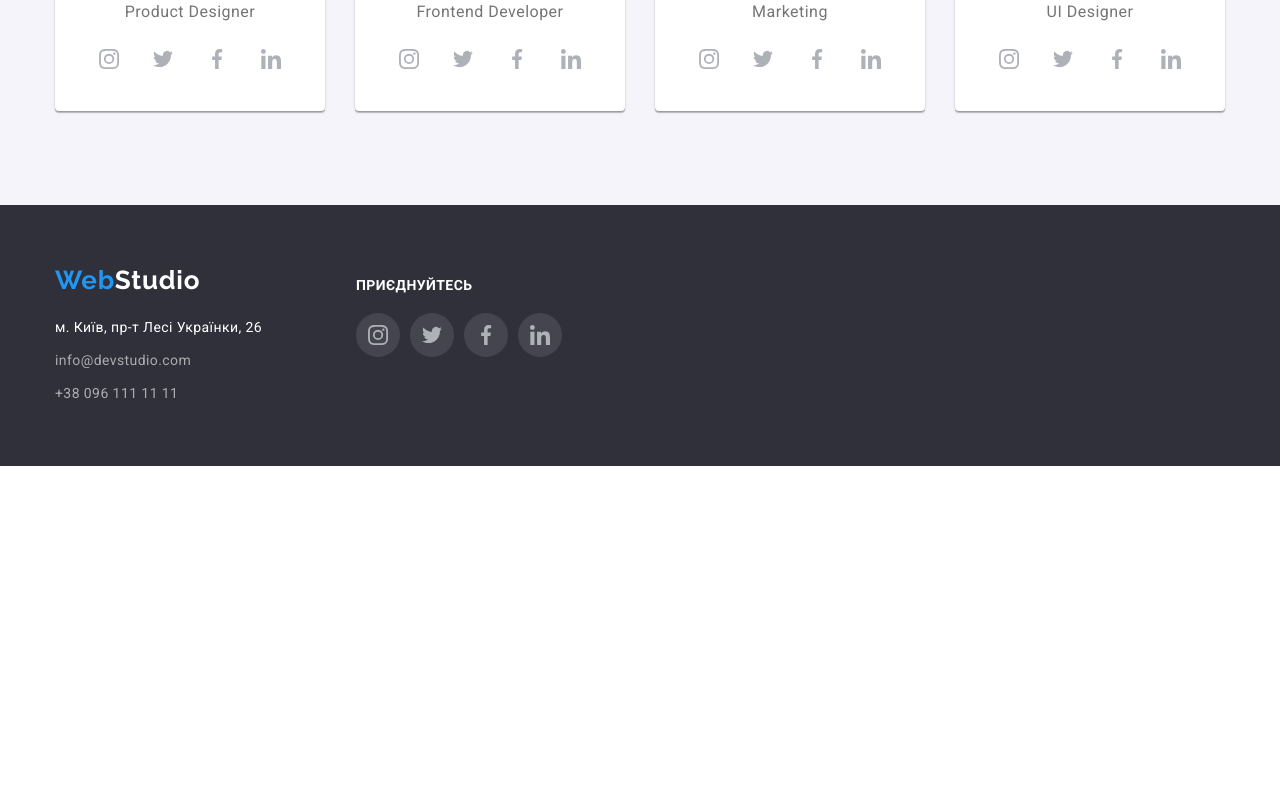
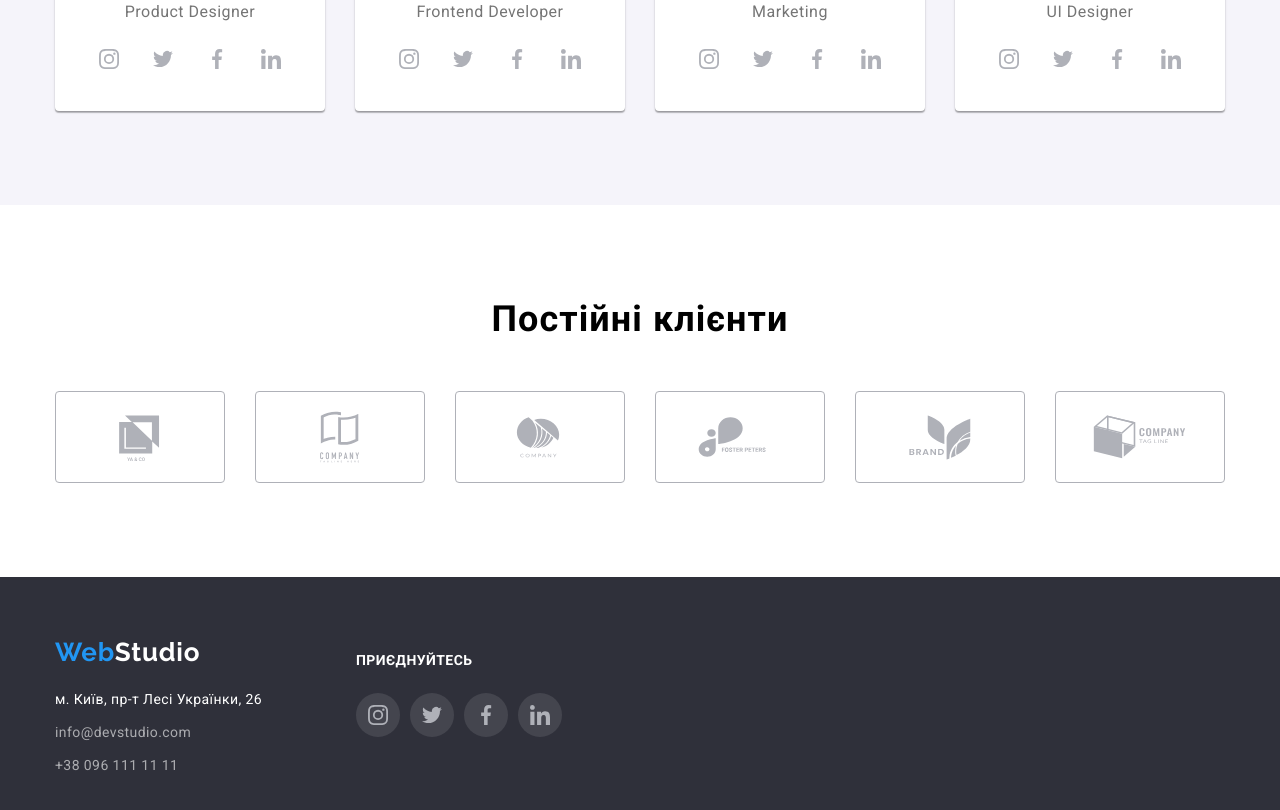
Before and after one commit to korobyeynikov/goit-markup-hw-04, a plain HTML site: page index.html in a window 1280 px wide. Shown: the part 2074-2884 px from the top of the page. Before the commit the page ends 2540 px from the top, so only its background shows below. Drawn offline with nearby package versions, Linux system fonts and the light colour scheme.

Commit message:
homework3 end

```diff
--- a/css/styles.css
+++ b/css/styles.css
@@ -384,9 +384,7 @@ body {
 .btn-footer,
 .btn-card {
   display: flex;
-  justify-content: center;
-  padding-top: 12px;
-  padding-bottom: 12px;
+  padding: 12px 12px;
   width: 44px;
   height: 44px;
 
@@ -405,6 +403,36 @@ body {
   background-color: var(--accent-color);
 }
 .icon-card {
+  fill: currentColor;
+}
+.regular-clients {
+  margin-bottom: 50px;
+  font-weight: 700;
+  font-size: 36px;
+  line-height: 1.16;
+  text-align: center;
+  letter-spacing: 0.03em;
+}
+.reg-client {
+  display: flex;
+  gap: 30px;
+}
+.client {
+  display: flex;
+  padding: 16px 32px;
+  width: 170px;
+  height: 92px;
+
+  color: var(--color-icon);
+  border: 1px solid var(--color-icon);
+  border-radius: 4px;
+}
+.client:hover,
+.client:focus {
+  color: var(--accent-color);
+  border: 1px solid var(--accent-color);
+}
+.client-icon {
   fill: currentColor;
 }
 /* футер */
@@ -457,7 +485,7 @@ body {
   margin-bottom: 20px;
   font-weight: 700;
   font-size: 14px;
-  line-height: 16px;
+  line-height: 1.71;
   letter-spacing: 0.03em;
   text-transform: uppercase;
 
--- a/index.html
+++ b/index.html
@@ -288,6 +288,55 @@
           </ul>
         </div>
       </section>
+      <section class="section">
+        <div class="container">
+          <h2 class="regular-clients">Постійні клієнти</h2>
+          <ul class="reg-client list">
+            <li class="client-list">
+              <a class="client" href="">
+                <svg class="client-icon" width="106px" height="60px">
+                  <use href="./images/icon.svg#icon-logo1"></use>
+                </svg>
+              </a>
+            </li>
+            <li class="client-list">
+              <a class="client" href="">
+                <svg class="client-icon" width="106px" height="60px">
+                  <use href="./images/icon.svg#icon-Logo2"></use>
+                </svg>
+              </a>
+            </li>
+            <li class="client-list">
+              <a class="client" href="">
+                <svg class="client-icon" width="106px" height="60px">
+                  <use href="./images/icon.svg#icon-Logo3"></use>
+                </svg>
+              </a>
+            </li>
+            <li class="client-list">
+              <a class="client" href="">
+                <svg class="client-icon" width="106px" height="60px">
+                  <use href="./images/icon.svg#icon-Logo4"></use>
+                </svg>
+              </a>
+            </li>
+            <li class="client-list">
+              <a class="client" href="">
+                <svg class="client-icon" width="106px" height="60px">
+                  <use href="./images/icon.svg#icon-Logo5"></use>
+                </svg>
+              </a>
+            </li>
+            <li class="client-list">
+              <a class="client" href="">
+                <svg class="client-icon" width="106px" height="60px">
+                  <use href="./images/icon.svg#icon-Logo6"></use>
+                </svg>
+              </a>
+            </li>
+          </ul>
+        </div>
+      </section>
     </main>
     <!-- футер -->
     <footer class="basement">
```
Also changed, not shown: portfolio.html (+1 -0 lines), images/icon.svg.
